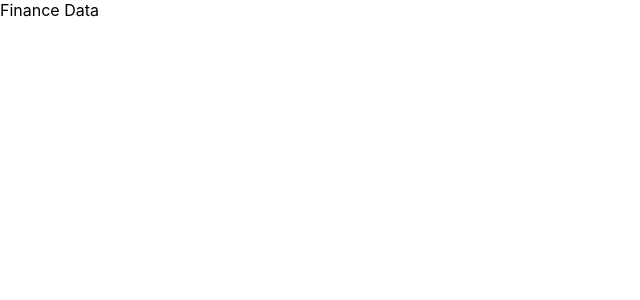
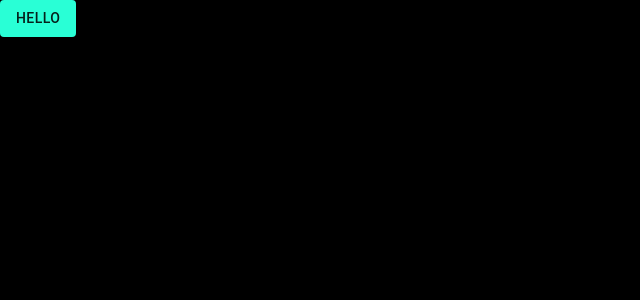
Before and after one commit to imabhinavawasthi/finance-app-netlify, a React (Create React App) app: page / in a window 1280 px wide. Shown: the top 300 px of the page, without its empty margins (0-640 px from the left). Built offline with nearby package versions, Linux system fonts and the light colour scheme.

Commit message:
"theme added"

```diff
--- a/package.json
+++ b/package.json
@@ -3,9 +3,13 @@
   "version": "0.1.0",
   "private": true,
   "dependencies": {
+    "@emotion/react": "^11.10.5",
+    "@emotion/styled": "^11.10.5",
+    "@mui/material": "^5.10.12",
     "@testing-library/jest-dom": "^5.16.5",
     "@testing-library/react": "^13.4.0",
     "@testing-library/user-event": "^13.5.0",
+    "node-modules": "^1.0.1",
     "react": "^18.2.0",
     "react-dom": "^18.2.0",
     "react-scripts": "5.0.1",
--- a/src/App.js
+++ b/src/App.js
@@ -1,9 +1,16 @@
+import { ThemeProvider} from '@mui/material/styles';
+import CssBaseline from '@mui/material/CssBaseline';
+import theme from './Theme';
+import { Button } from '@mui/material';
 
 function App() {
   return (
-    <div>
-      Finance Data
-    </div>
+    <ThemeProvider theme={theme}>
+      <CssBaseline />
+      <main>
+        <Button variant="contained">hello</Button>
+      </main>
+    </ThemeProvider>
   );
 }
 
--- /dev/null
+++ b/src/Theme/index.js
@@ -0,0 +1,30 @@
+import { createTheme } from '@mui/material/styles';
+
+const theme = createTheme({
+    palette: {
+        type: 'light',
+        primary: {
+          main: '#29ffd6',
+          light: '#B9FFF8',
+        },
+        secondary: {
+          main: '#F55C47',
+        },
+        background: {
+          default: '#000000',
+          paper: '#195056',
+        },
+        text: {
+          primary: '#F1F1F1',
+          secondary: '#EEEEEE',
+          disabled: 'rgba(187,180,180,0.38)',
+          hint: 'rgba(177,169,169,0.38)',
+        },
+      },
+      typography: {
+        fontSize: 14,
+        fontWeightRegular: 400,
+      },
+  });
+
+  export default theme
```
Also changed, not shown: 1 other file (tests, documents, lock files or other folders).
